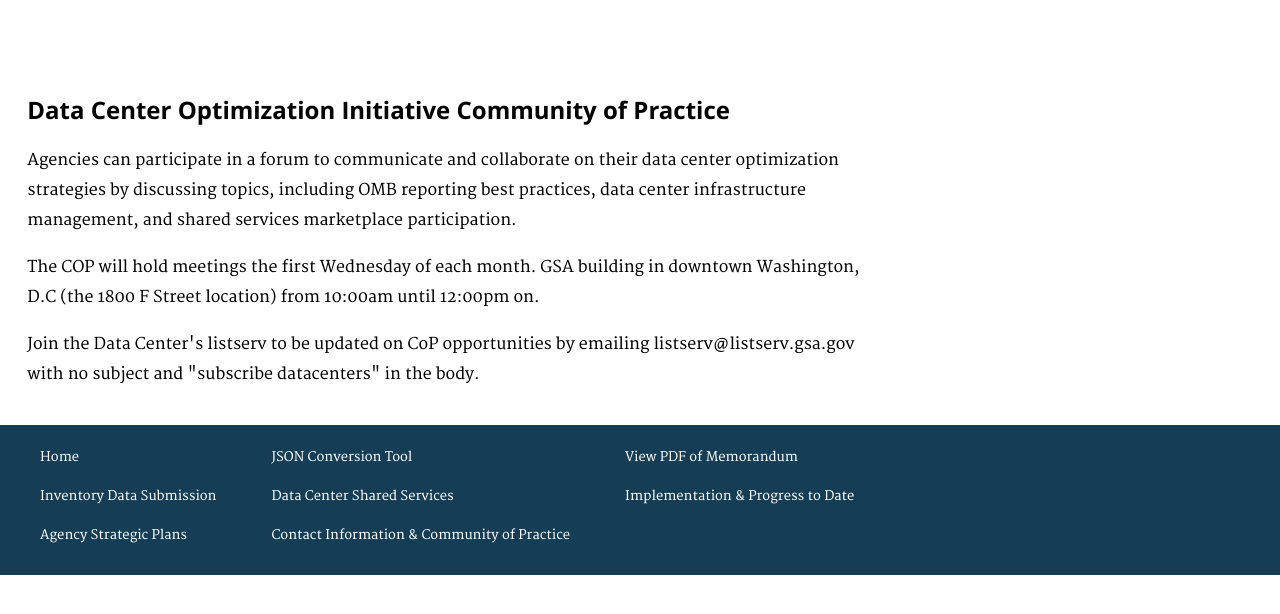
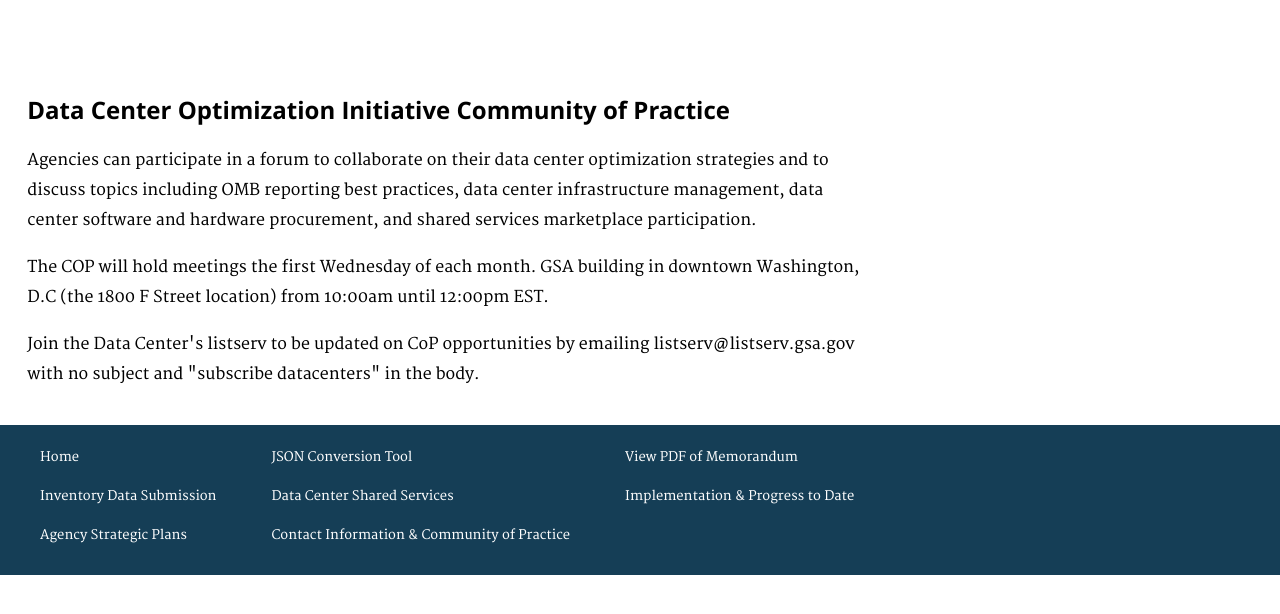
Before and after one commit to ydave-reisys/datacenters, a Jekyll site: the page built from pages/community-practice.html, in a window 1280 px wide, cut to the strip 104-718 px from the top of the page. Built offline with Jekyll 4.4.1, drawn with Linux system fonts in a browser that asks for light colours; nearby versions of some CDN libraries; Markdown is read by kramdown in place of the engine named in the settings.

Commit message:
Update community-practice.html

```diff
--- a/pages/community-practice.html
+++ b/pages/community-practice.html
@@ -7,8 +7,8 @@ description: "Community of Practice"
 
 <h2 id="community-practice">Data Center Optimization Initiative Community of Practice</h2>
 
-<p>Agencies can participate in a forum to communicate and collaborate on their data center optimization strategies by discussing topics, including OMB reporting best practices, data center infrastructure management, and shared services marketplace participation.</p>
+<p>Agencies can participate in a forum to collaborate on their data center optimization strategies and to discuss topics including OMB reporting best practices, data center infrastructure management, data center software and hardware procurement, and shared services marketplace participation.</p>
 
-<p>The COP will hold meetings the first Wednesday of each month. GSA building in downtown Washington, D.C (the 1800 F Street location) from 10:00am until 12:00pm on.</p>
+<p>The COP will hold meetings the first Wednesday of each month. GSA building in downtown Washington, D.C (the 1800 F Street location) from 10:00am until 12:00pm EST.</p>
 
 <p>Join the Data Center's listserv to be updated on CoP opportunities by emailing listserv@listserv.gsa.gov with no subject and "subscribe datacenters" in the body.</p>
```
